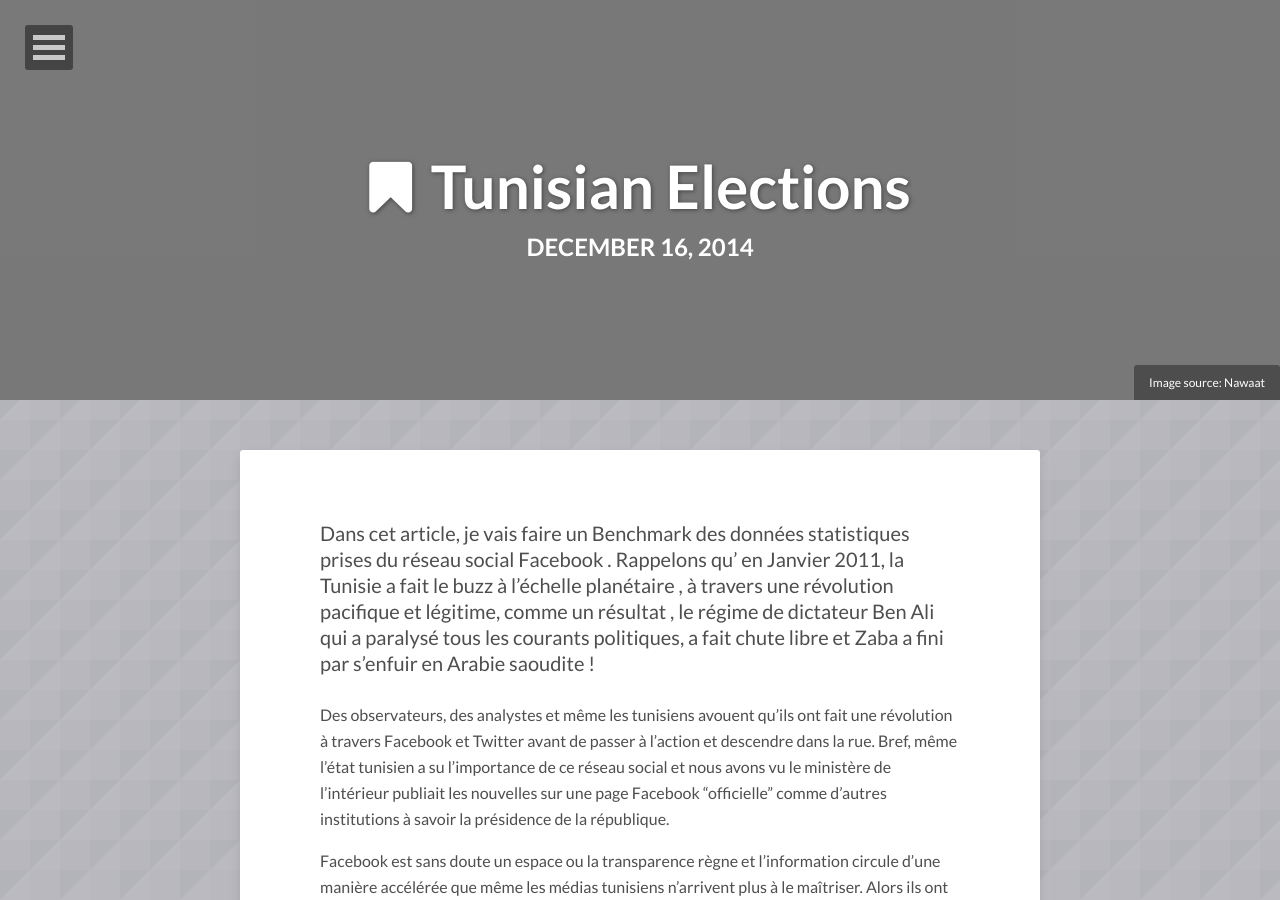
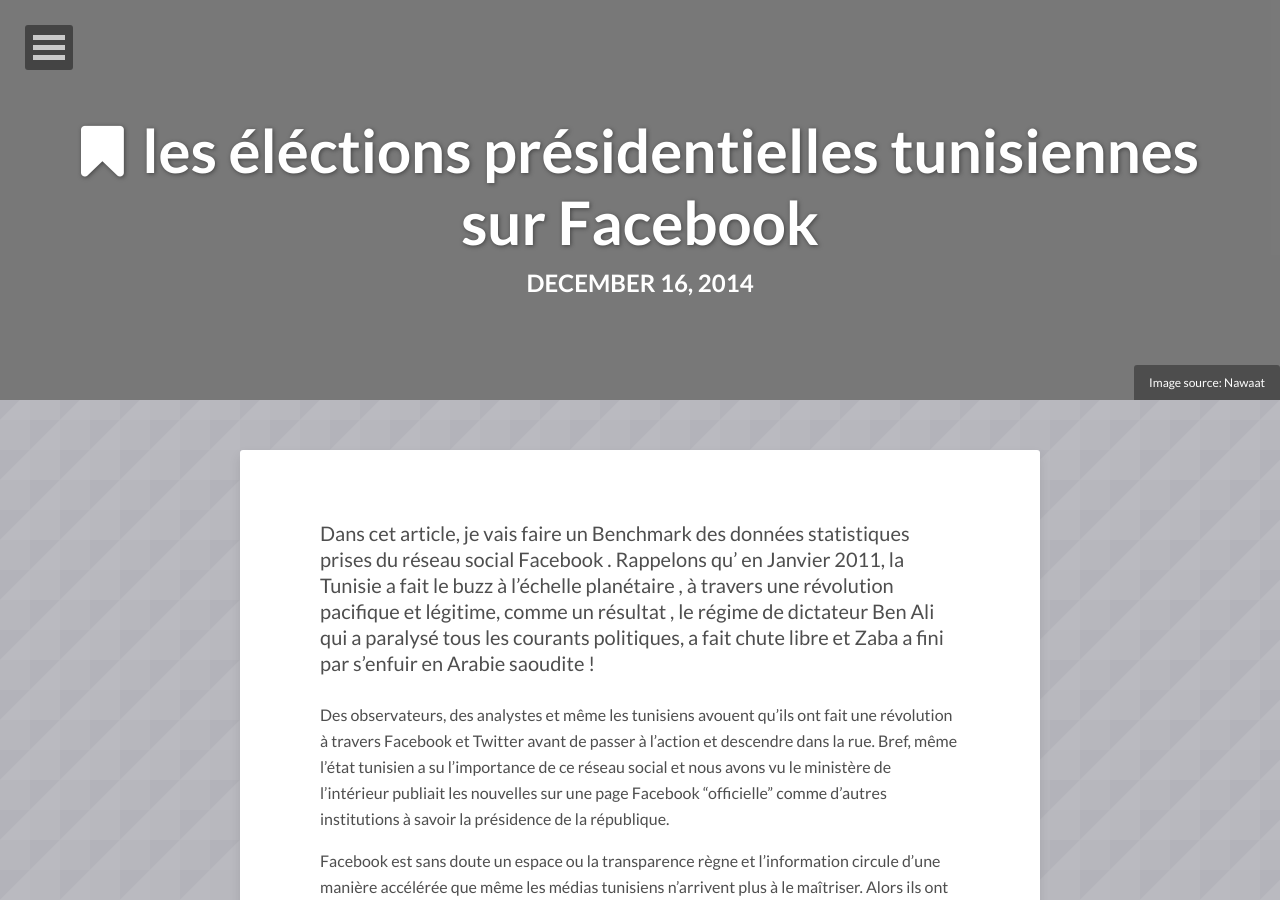
Before and after one commit to saberbouabid/WEBS, a Jekyll site: the page built from _posts/2014-12-16-les-elections-presidentielles.md, in a window 1280 px wide and 900 px high. Built offline with Jekyll 4.4.1, drawn with Linux system fonts in a browser that asks for light colours; nearby versions of some CDN libraries; comment, search, counter and statistics services are not loaded.

Commit message:
Update and rename 2014-12-16-Tunisian Elections on facebook.md to 2014-12-16-les-elections-presidentielles.md

```diff
--- a/_posts/2014-12-16-Tunisian Elections on facebook.md
+++ b/_posts/2014-12-16-les-elections-presidentielles.md
@@ -1,6 +1,6 @@
 ---
 published: true
-title: Tunisian Elections
+title: les éléctions présidentielles tunisiennes sur Facebook
 layout: post
 tags: [Politics]
 modified: 2014-12-16
```
